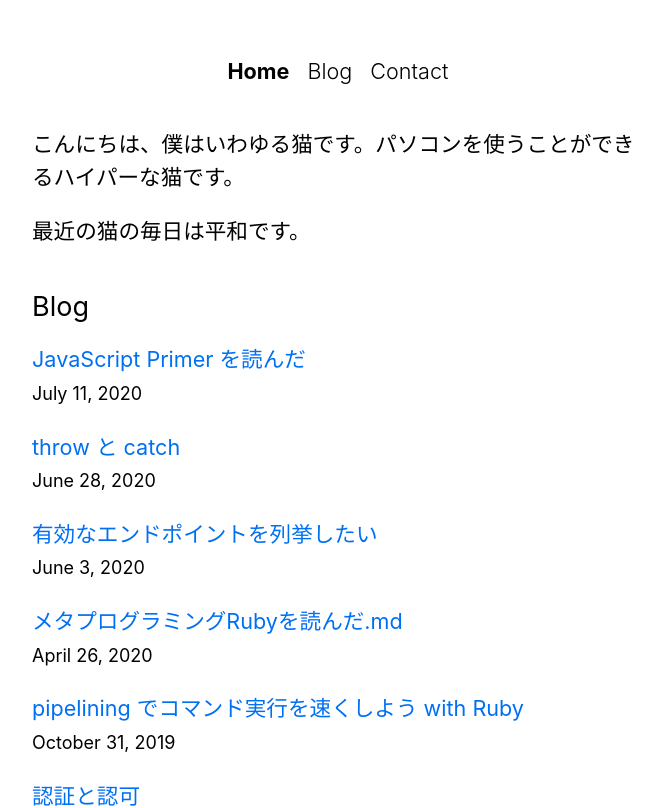
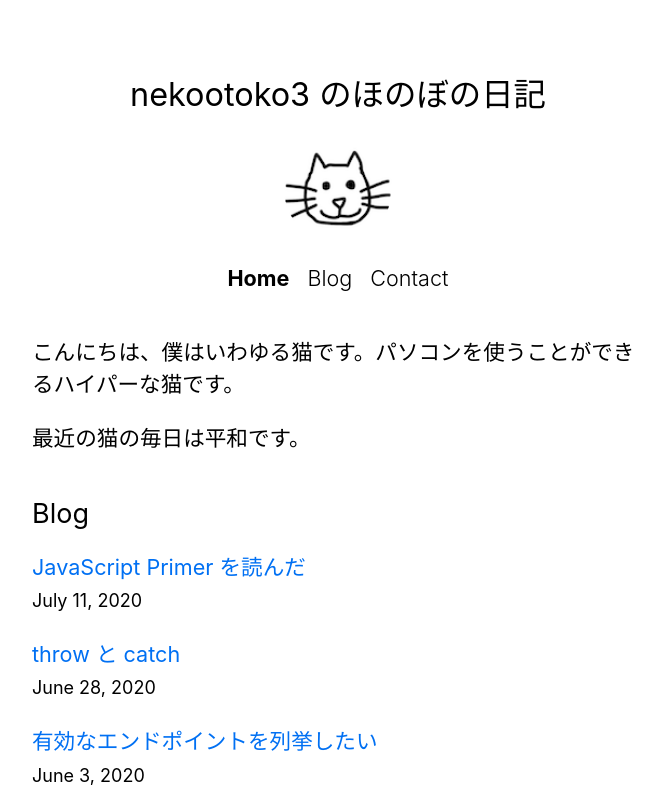
Before and after one commit to nekootoko3/blog-template, a Next.js app: page / in a window 1280 px wide. Shown: the top 808 px of the page, without its empty margins (302-965 px from the left). Built offline with nearby package versions, Linux system fonts and the light colour scheme.

Commit message:
Fix layout

```diff
--- a/components/layout.tsx
+++ b/components/layout.tsx
@@ -2,7 +2,7 @@ import Head from "next/head";
 import Link from "next/link";
 import { useRouter } from "next/router";
 import styled, { css } from "styled-components";
-import { heading2Xl, headingLg } from "../styles/font";
+import { headingLg } from "../styles/font";
 
 type Props = {
   children: React.ReactNode;
@@ -44,6 +44,9 @@ const Layout: React.FC<Props> = ({ children }) => {
         <meta name="twitter:card" content="summary_large_image" />
       </Head>
       <Header>
+        <SiteTitle>{siteTitle}</SiteTitle>
+        <AvatarImage src="/images/profile.png" />
+        <NavigationList>
           {navivationItems.map(({ label, page }) => (
             <Link href={page}>
               <NavigationItem selected={pathname === page}>
@@ -51,6 +54,7 @@ const Layout: React.FC<Props> = ({ children }) => {
               </NavigationItem>
             </Link>
           ))}
+        </NavigationList>
       </Header>
       <main>{children}</main>
     </Container>
@@ -66,6 +70,25 @@ const Container = styled.div`
 `;
 
 const Header = styled.div`
+  display: flex;
+  flex-direction: column;
+  align-items: center;
+`;
+
+const SiteTitle = styled.div`
+  ${headingLg}
+  font-size: 1.8rem;
+  text-align: center;
+`;
+
+const AvatarImage = styled.img`
+  width: 6rem;
+  height: 6rem;
+  border-radius: 50%;
+`;
+
+const NavigationList = styled.div`
+  margin-top: 1rem;
   display: flex;
   justify-content: center;
   align-items: center;
@@ -84,29 +107,3 @@ const NavigationItem = styled.div<{ selected: boolean }>`
           cursor: pointer;
         `}
 `;
-
-const HeaderImage = styled.img`
-  width: 6rem;
-  height: 6rem;
-`;
-const HeaderHomeImage = styled.img`
-  width: 8rem;
-  height: 8rem;
-  border-radius: 50%;
-`;
-
-const NameLink = styled.a`
-  color: inherit;
-`;
-
-const BackToHome = styled.a`
-  margin: 3rem 0 0;
-`;
-
-const HomeHeading = styled.h1`
-  ${heading2Xl}
-`;
-
-const Heading = styled.h2`
-  ${headingLg}
-`;
```
Lines whose indentation alone changed are shown as unchanged.
